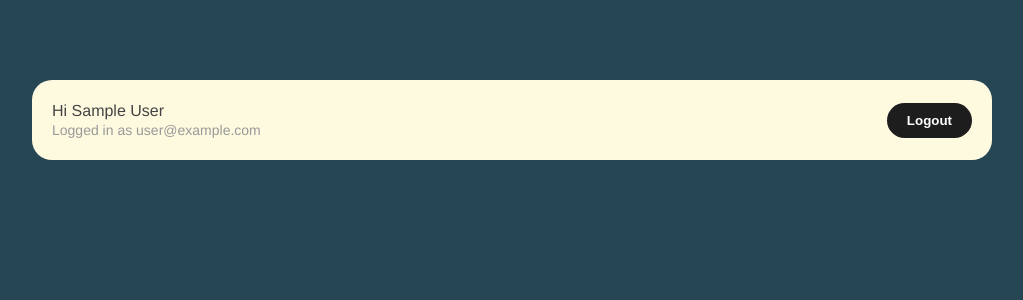
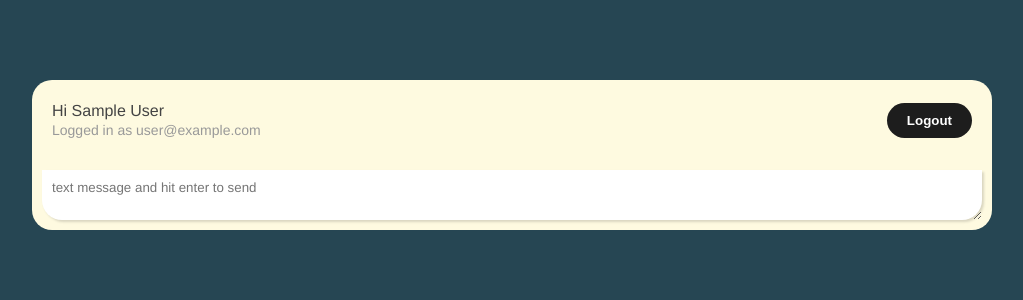
Before and after one commit to WaiLinnAung16/live-chat, a Vue app: page /chatroom in a window 1280 px wide. Shown: the top 300 px of the page, without its empty margins (128-1151 px from the left). Built offline with nearby package versions, Linux system fonts and the light colour scheme; no server answers; sample sign-in values are in the browser's storage.

Commit message:
create chat form

```diff
--- /dev/null
+++ b/src/components/ChatForm.vue
@@ -0,0 +1,49 @@
+<template>
+    <form>
+        <textarea placeholder="text message and hit enter to send" @keypress.enter="sendMsg"
+            v-model="message"></textarea>
+    </form>
+</template>
+
+<script>
+import { ref } from 'vue';
+import getUser from '@/composables/getUser';
+import { timestamp } from '../../firebase/config';
+export default {
+    setup() {
+        let message = ref('');
+        let { user } = getUser();
+        let sendMsg = () => {
+            let chat = {
+                message: message.value,
+                name: user.value.displayName,
+                created_at: timestamp()
+            }
+            console.log(chat);
+            message.value = ''
+        }
+
+        return { message, sendMsg }
+    }
+}
+</script>
+
+<style >
+form {
+    margin: 10px;
+}
+
+textarea {
+    width: 100%;
+    max-width: 100%;
+    margin-bottom: 6px;
+    padding: 10px;
+    box-sizing: border-box;
+    border: 0;
+    box-shadow: rgba(0, 0, 0, 0.15) 1.95px 1.95px 2.6px;
+    border-radius: 0 0 20px 20px;
+    font-family: inherit;
+    outline: none;
+    background-color: rgb(255, 255, 255);
+}
+</style>
--- a/src/views/ChatRoom.vue
+++ b/src/views/ChatRoom.vue
@@ -1,17 +1,21 @@
 <template>
     <div class="container">
         <NavBar></NavBar>
+        <ChatForm></ChatForm>
     </div>
 </template>
 
 <script>
+import ChatForm from '../components/ChatForm'
 import NavBar from '../components/NavBar';
 import getUser from '@/composables/getUser';
 import { watch } from 'vue';
 import { useRouter } from 'vue-router';
 
 export default {
-    components: { NavBar },
+    components: {
+        ChatForm, NavBar
+    },
     setup() {
         let { user } = getUser();
         let router = useRouter();
```
